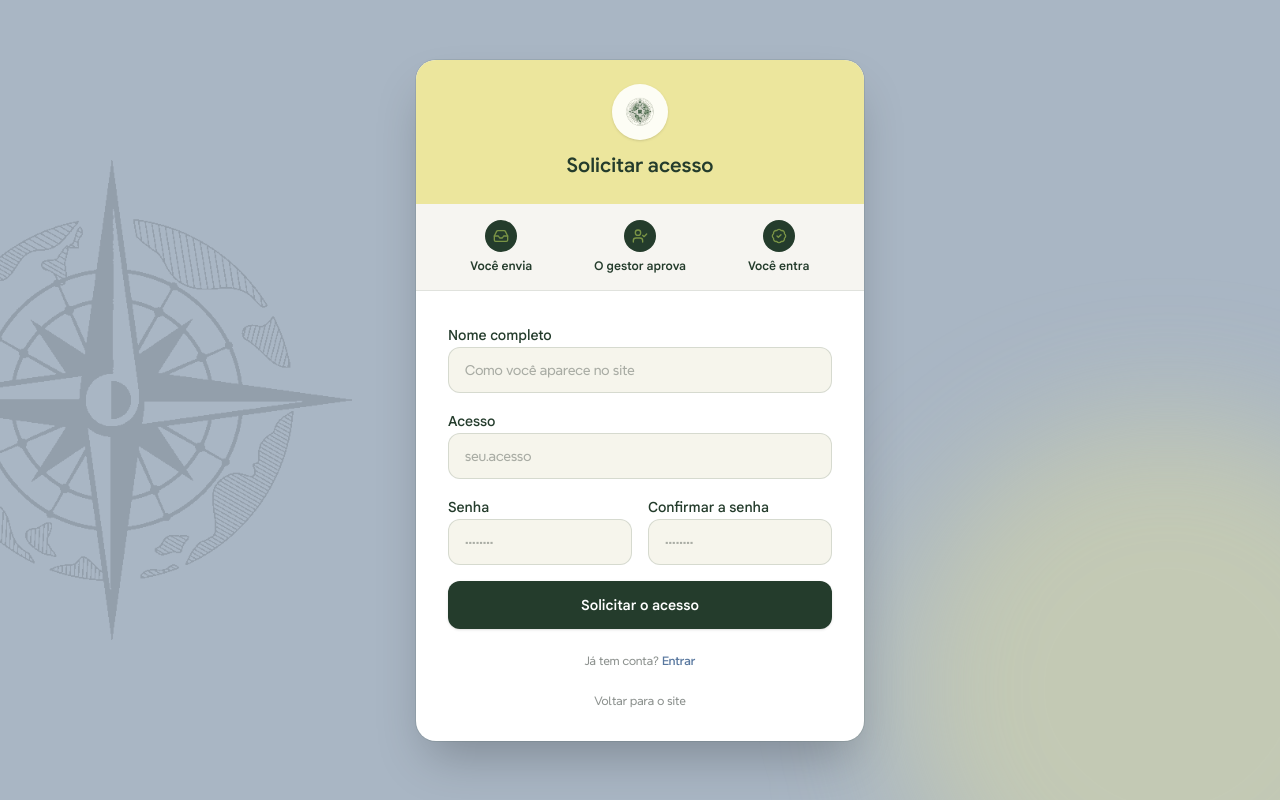
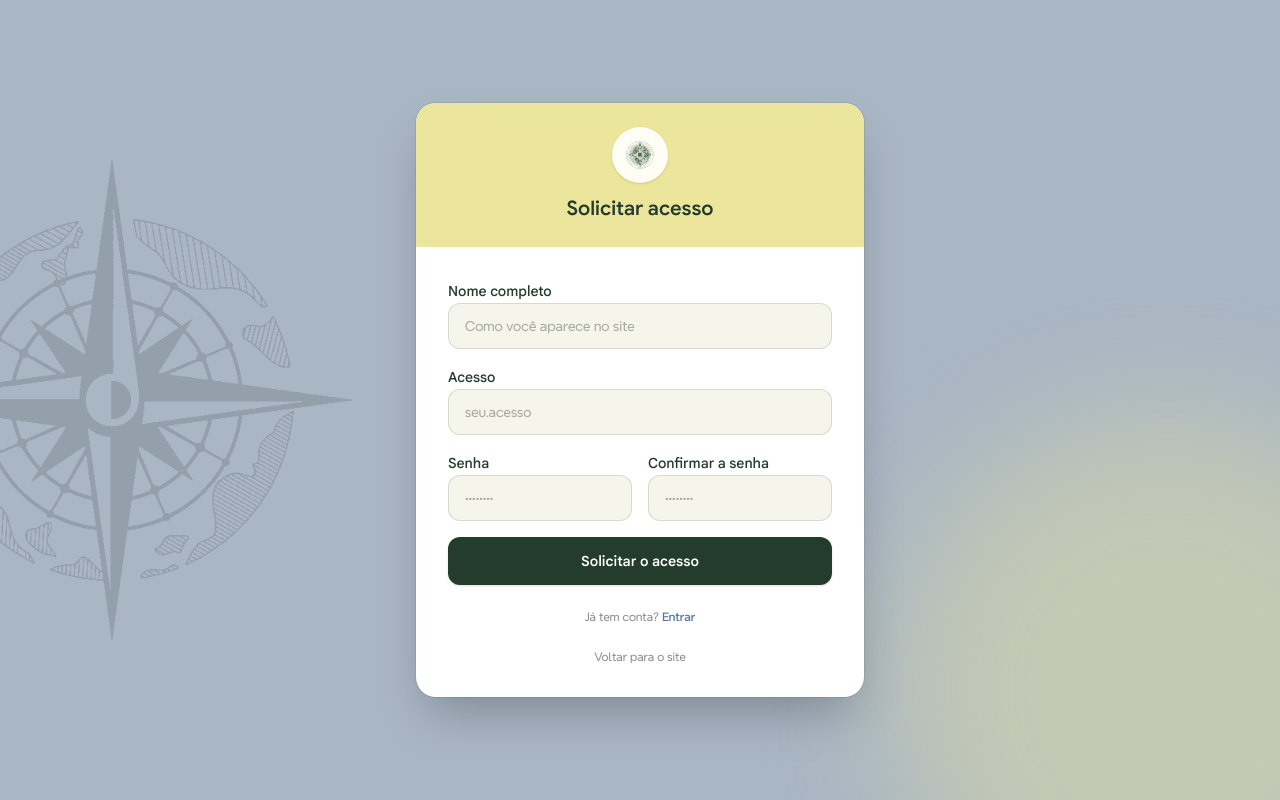
Before and after one commit to eznoP/radarDeIntercionaliza-o, a Next.js app: page /cadastro in a window 1280 px wide. Built offline with nearby package versions, Linux system fonts and the light colour scheme; no server answers.

Commit message:
ui(cadastro): remove a faixa de passos do card

```diff
--- a/src/app/cadastro/page.tsx
+++ b/src/app/cadastro/page.tsx
@@ -2,7 +2,6 @@ import type { Metadata } from "next";
 import Image from "next/image";
 import Link from "next/link";
 import { redirect } from "next/navigation";
-import { BadgeCheck, Inbox, UserCheck } from "lucide-react";
 import { getCurrentProfile, isSupabaseConfigured } from "@/lib/supabase/server";
 import { SignupForm } from "./signup-form";
 
@@ -10,12 +9,6 @@ export const metadata: Metadata = {
   title: "Solicitar acesso",
   robots: { index: false, follow: false },
 };
-
-const PASSOS = [
-  { icon: Inbox, titulo: "Você envia" },
-  { icon: UserCheck, titulo: "O gestor aprova" },
-  { icon: BadgeCheck, titulo: "Você entra" },
-];
 
 export default async function CadastroPage() {
   // Quem já está logado (ou pendente) não precisa se cadastrar.
@@ -58,23 +51,6 @@ export default async function CadastroPage() {
           <h1 className="mt-3 font-display text-xl font-semibold text-dark-green">
             Solicitar acesso
           </h1>
-        </div>
-
-        {/* Como funciona, em três passos */}
-        <div className="grid grid-cols-3 gap-2 border-b border-dark-green/10 bg-sand/40 px-5 py-4">
-          {PASSOS.map((passo, i) => (
-            <div key={passo.titulo} className="text-center">
-              <span className="mx-auto grid h-8 w-8 place-items-center rounded-full bg-dark-green text-moss">
-                <passo.icon className="h-4 w-4" />
-              </span>
-              <p className="mt-1.5 font-display text-xs font-semibold text-dark-green">
-                {passo.titulo}
-              </p>
-              {i < PASSOS.length - 1 && (
-                <span className="sr-only">; depois, {PASSOS[i + 1].titulo}</span>
-              )}
-            </div>
-          ))}
         </div>
 
         <div className="p-7 sm:p-8">
```
